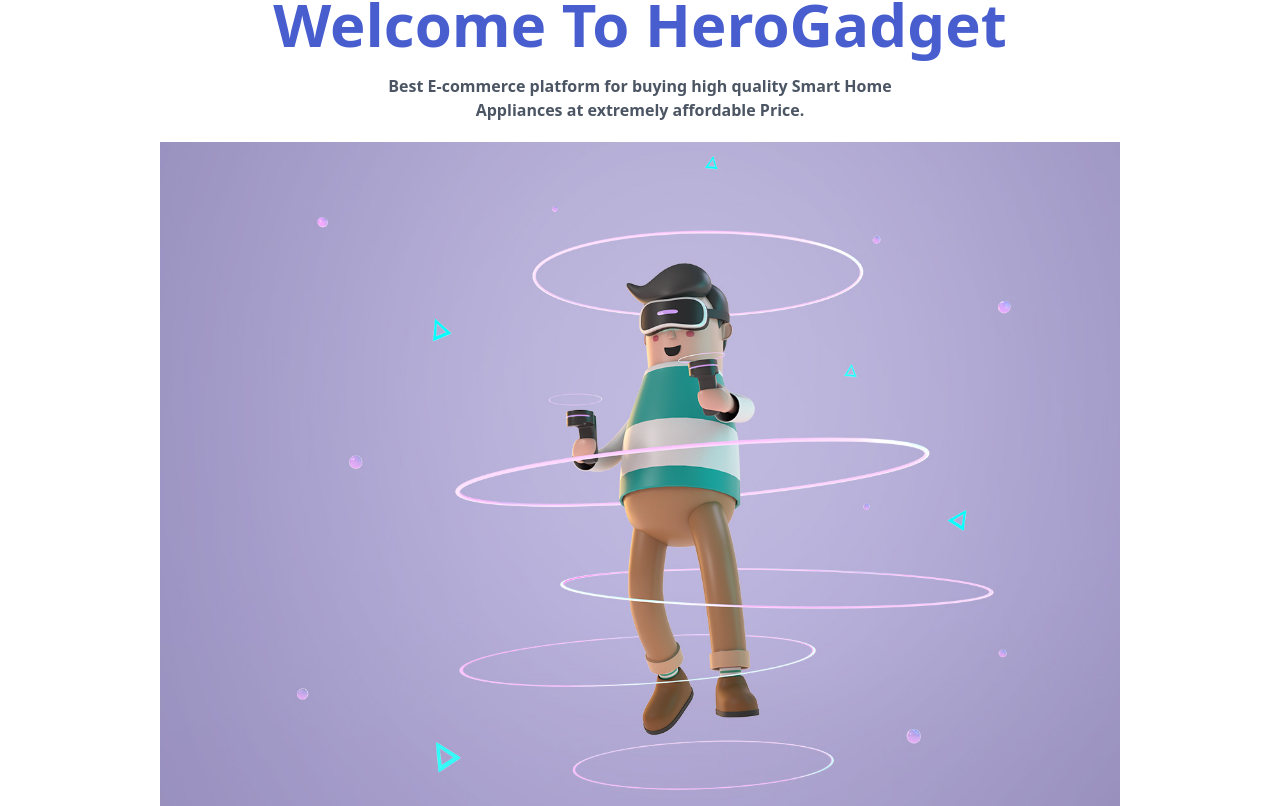
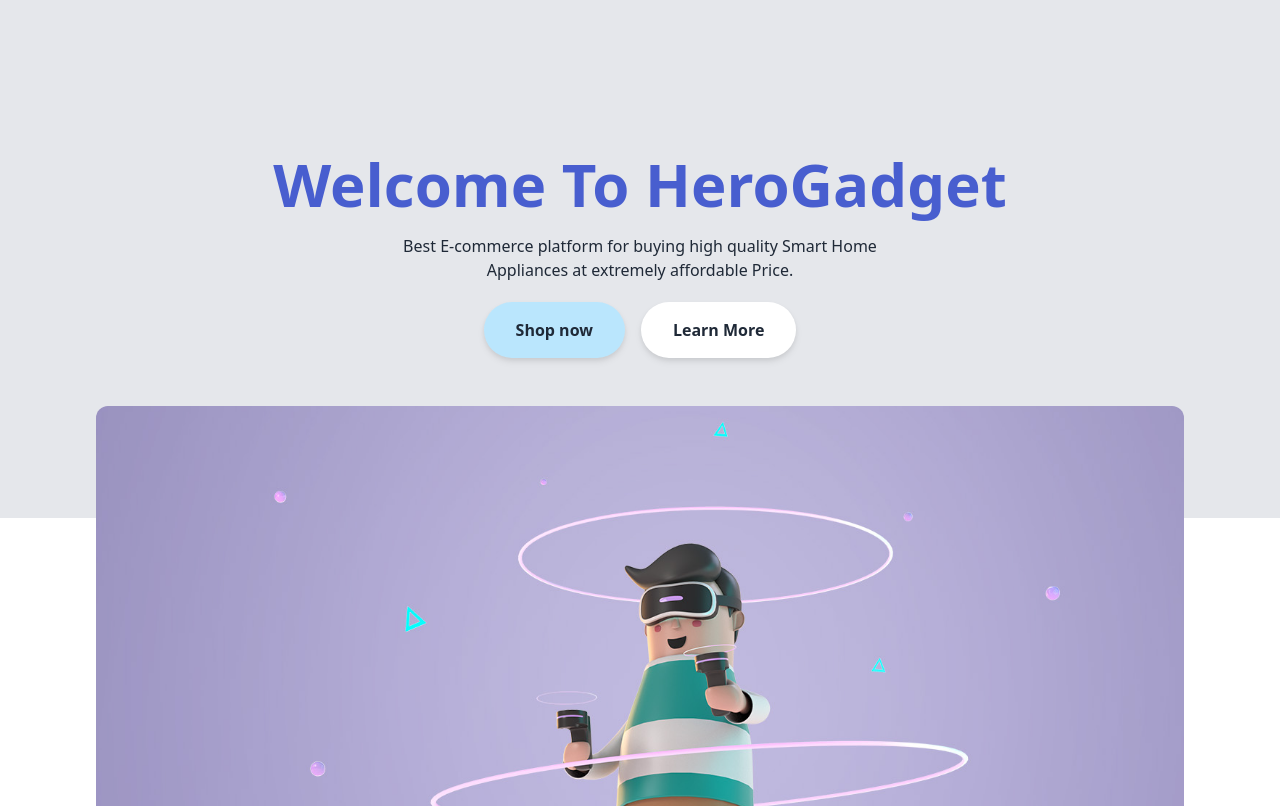
Before and after one commit to KhanZiaul/Hero-Gadget, a React (Vite) app: page / in a window 1280 px wide. Shown: the part 114-920 px from the top of the page. Built offline with nearby package versions, Linux system fonts and the light colour scheme.

Commit message:
home component done

```diff
--- a/src/Components/Home/Home.jsx
+++ b/src/Components/Home/Home.jsx
@@ -4,11 +4,19 @@
 const Home = () => {
     return (
         <div>
+            <div className='bg-gray-200 py-40'>
+
             <h2 className='text-center text-6xl font-bold title-animation'>Welcome To HeroGadget</h2>
-            <p className='text-center my-5 font-semibold  text-gray-600'>Best E-commerce platform for buying high quality Smart Home <br />  Appliances at extremely affordable Price.</p>
+            <p className='text-center my-5 '>Best E-commerce platform for buying high quality Smart Home <br />  Appliances at extremely affordable Price.</p>
 
-            <div className='w-[75%] mx-auto'>
-                <img src={heroImg} alt="" />
+            <div className='flex justify-center items-center gap-4'>
+                <button className='block bg-sky-200 px-8 py-4 rounded-full drop-shadow-md font-semibold hover:bg-sky-400'>Shop now</button>
+                <button className='block bg-white px-8 py-4 rounded-full drop-shadow-md font-semibold hover:bg-sky-400'>Learn More</button>
+            </div>
+            </div>
+
+            <div className='w-[85%] h-[40%] mx-auto -mt-28'>
+                <img className='rounded-xl' src={heroImg} alt="" />
             </div>
         </div>
     );
```
